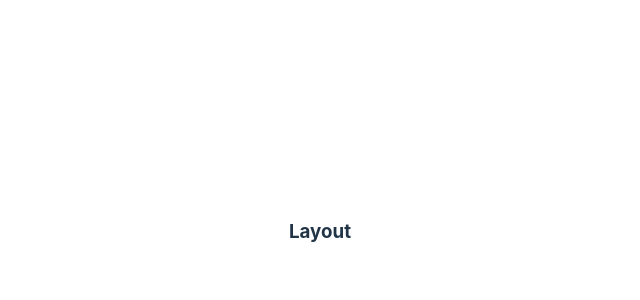
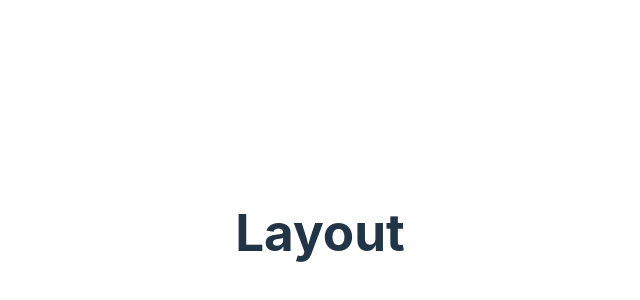
Before and after one commit to EmilMustafin/Aston-fakeShop, a React (Vite) app: page / in a window 1280 px wide. Shown: the part 168-468 px from the top of the page, without its empty margins (320-960 px from the left). Built offline with nearby package versions, Linux system fonts and the light colour scheme.

Commit message:
add h1 testing

```diff
--- a/src/pages/Layout.tsx
+++ b/src/pages/Layout.tsx
@@ -2,7 +2,7 @@ import { Outlet } from 'react-router-dom';
 export const Layout = () => {
   return (
     <>
-      <h3>Layout</h3>
+      <h1>Layout</h1>
       <Outlet />
     </>
   );
```
